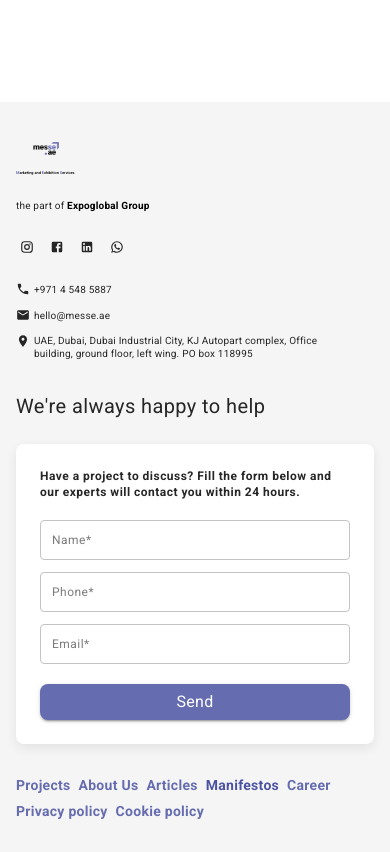
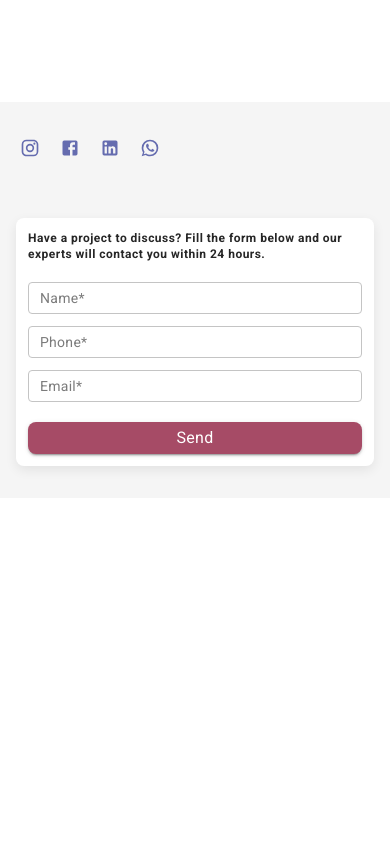
Before and after one commit to molodoyrustik/messe-ae, a Next.js app: page /about in a window 390 px wide. Shown: the part 3500-4352 px from the top of the page. After the commit the page ends 3998 px from the top, so only its background shows below. Built offline with nearby package versions, Linux system fonts and the light colour scheme.

Commit message:
Update mobile footer

```diff
--- a/src/components/landing/FooterSection.tsx
+++ b/src/components/landing/FooterSection.tsx
@@ -119,7 +119,7 @@ const FooterSection = () => {
           {/* Left Column - Logo and Contact Info */}
           <Box
             sx={{
-              display: 'flex',
+              display: { xs: 'none', md: 'flex' },
               flexDirection: 'column',
               gap: { xs: 3, md: 6 },
               maxWidth: '320px',
@@ -258,24 +258,33 @@ const FooterSection = () => {
             ))}
           </Box>
 
-          {/* Mobile Navigation Menu */}
+          {/* Mobile Social Icons */}
           <Box
             sx={{
-              display: { xs: 'flex', lg: 'none' },
-              flexWrap: 'wrap',
-              gap: '8px',
-              gridColumn: '1',
-              order: { xs: 3 },
+              display: { xs: 'flex', md: 'none' },
+              justifyContent: 'space-between',
+              alignItems: 'center',
+              width: '256px',
+              mb: 3,
+              order: { xs: -1 },
             }}
           >
-            {menuItems.map((item) => (
-              <MenuItem
-                key={item.href}
-                label={item.label}
-                href={item.href}
-                isActive={item.isActive}
-              />
-            ))}
+            <IconButton size="small" sx={{ p: 0.5, color: '#656CAF' }}>
+              <Instagram sx={{ fontSize: 20 }} />
+            </IconButton>
+            <IconButton size="small" sx={{ p: 0.5, color: '#656CAF' }}>
+              <Facebook sx={{ fontSize: 20 }} />
+            </IconButton>
+            <IconButton size="small" sx={{ p: 0.5, color: '#656CAF' }}>
+              <LinkedIn sx={{ fontSize: 20 }} />
+            </IconButton>
+            <IconButton size="small" sx={{ p: 0.5, color: '#656CAF' }}>
+              <WhatsApp sx={{ fontSize: 20 }} />
+            </IconButton>
+            {/* Empty placeholders for alignment */}
+            <Box sx={{ width: 24, height: 24 }} />
+            <Box sx={{ width: 24, height: 24 }} />
+            <Box sx={{ width: 24, height: 24 }} />
           </Box>
 
           {/* Right Column - Title and Form */}
@@ -288,16 +297,17 @@ const FooterSection = () => {
               justifySelf: { lg: 'end' },
             }}
           >
-            {/* Title */}
+            {/* Title - Hidden on mobile */}
             <Typography
               variant="h4"
               sx={{
-                fontSize: { xs: '20px', md: '34px' },
+                display: { xs: 'none', md: 'block' },
+                fontSize: '34px',
                 fontWeight: 400,
-                lineHeight: { xs: '28px', md: '42px' },
-                letterSpacing: { xs: '0.02em', md: '0.34px' },
+                lineHeight: '42px',
+                letterSpacing: '0.34px',
                 color: '#262626',
-                mb: { xs: 0, md: 2 },
+                mb: 2,
               }}
             >
               We're always happy to help
@@ -310,12 +320,12 @@ const FooterSection = () => {
               onSubmit={handleSubmit}
               sx={{
                 width: { xs: '100%', lg: '664px' },
-                p: { xs: 3, md: 4 },
+                p: { xs: '12px', md: 4 },
                 backgroundColor: '#FFFFFF',
                 borderRadius: '8px',
                 display: 'flex',
                 flexDirection: 'column',
-                gap: 2.5,
+                gap: { xs: '20px', md: 2.5 },
               }}
             >
               <Typography
@@ -330,7 +340,7 @@ const FooterSection = () => {
                 Have a project to discuss? Fill the form below and our experts will contact you within 24 hours.
               </Typography>
 
-              <Stack spacing={1.5}>
+              <Stack spacing={{ xs: '12px', md: 1.5 }}>
                 <TextField
                   required
                   fullWidth
@@ -339,7 +349,7 @@ const FooterSection = () => {
                   onChange={(e) => setFormData({ ...formData, name: e.target.value })}
                   sx={{
                     '& .MuiOutlinedInput-root': {
-                      height: '40px',
+                      height: { xs: '32px', md: '40px' },
                       '& fieldset': {
                         borderColor: '#C4C4C4',
                         borderRadius: '4px',
@@ -352,10 +362,10 @@ const FooterSection = () => {
                       },
                     },
                     '& .MuiInputBase-input': {
-                      fontSize: { xs: '12px', md: '16px' },
+                      fontSize: { xs: '14px', md: '16px' },
                       lineHeight: { xs: '16px', md: '24px' },
-                      letterSpacing: { xs: '0.04em', md: '0.32px' },
-                      padding: '8px 12px',
+                      letterSpacing: { xs: '0.02em', md: '0.32px' },
+                      padding: { xs: '8px 12px', md: '8px 12px' },
                       '&::placeholder': {
                         color: '#7B7B7B',
                         opacity: 1,
@@ -372,7 +382,7 @@ const FooterSection = () => {
                   onChange={(e) => setFormData({ ...formData, phone: e.target.value })}
                   sx={{
                     '& .MuiOutlinedInput-root': {
-                      height: '40px',
+                      height: { xs: '32px', md: '40px' },
                       '& fieldset': {
                         borderColor: '#C4C4C4',
                         borderRadius: '4px',
@@ -385,10 +395,10 @@ const FooterSection = () => {
                       },
                     },
                     '& .MuiInputBase-input': {
-                      fontSize: { xs: '12px', md: '16px' },
+                      fontSize: { xs: '14px', md: '16px' },
                       lineHeight: { xs: '16px', md: '24px' },
-                      letterSpacing: { xs: '0.04em', md: '0.32px' },
-                      padding: '8px 12px',
+                      letterSpacing: { xs: '0.02em', md: '0.32px' },
+                      padding: { xs: '8px 12px', md: '8px 12px' },
                       '&::placeholder': {
                         color: '#7B7B7B',
                         opacity: 1,
@@ -406,7 +416,7 @@ const FooterSection = () => {
                   onChange={(e) => setFormData({ ...formData, email: e.target.value })}
                   sx={{
                     '& .MuiOutlinedInput-root': {
-                      height: '40px',
+                      height: { xs: '32px', md: '40px' },
                       '& fieldset': {
                         borderColor: '#C4C4C4',
                         borderRadius: '4px',
@@ -419,10 +429,10 @@ const FooterSection = () => {
                       },
                     },
                     '& .MuiInputBase-input': {
-                      fontSize: { xs: '12px', md: '16px' },
+                      fontSize: { xs: '14px', md: '16px' },
                       lineHeight: { xs: '16px', md: '24px' },
-                      letterSpacing: { xs: '0.04em', md: '0.32px' },
-                      padding: '8px 12px',
+                      letterSpacing: { xs: '0.02em', md: '0.32px' },
+                      padding: { xs: '8px 12px', md: '8px 12px' },
                       '&::placeholder': {
                         color: '#7B7B7B',
                         opacity: 1,
@@ -437,18 +447,18 @@ const FooterSection = () => {
                 variant="contained"
                 fullWidth
                 sx={{
-                  height: { xs: '36px', md: '48px' },
-                  backgroundColor: '#656CAF',
+                  height: { xs: '32px', md: '48px' },
+                  backgroundColor: { xs: '#A64B66', md: '#656CAF' },
                   borderRadius: '8px',
                   fontSize: { xs: '16px', md: '24px' },
                   fontWeight: 400,
                   lineHeight: { xs: '24px', md: '28px' },
                   letterSpacing: { xs: '0.02em', md: '0.24px' },
                   textTransform: 'none',
-                  boxShadow: '0px 3px 1px -2px rgba(0,0,0,0.20), 0px 2px 2px 0px rgba(0,0,0,0.14), 0px 1px 5px 0px rgba(0,0,0,0.12)',
+                  boxShadow: '0px 1px 5px 0px rgba(0, 0, 0, 0.12), 0px 2px 2px 0px rgba(0, 0, 0, 0.14), 0px 3px 1px -2px rgba(0, 0, 0, 0.20)',
 
                   '&:hover': {
-                    backgroundColor: '#4C53A2',
+                    backgroundColor: { xs: '#8F3F56', md: '#4C53A2' },
                   },
                 }}
               >
```
